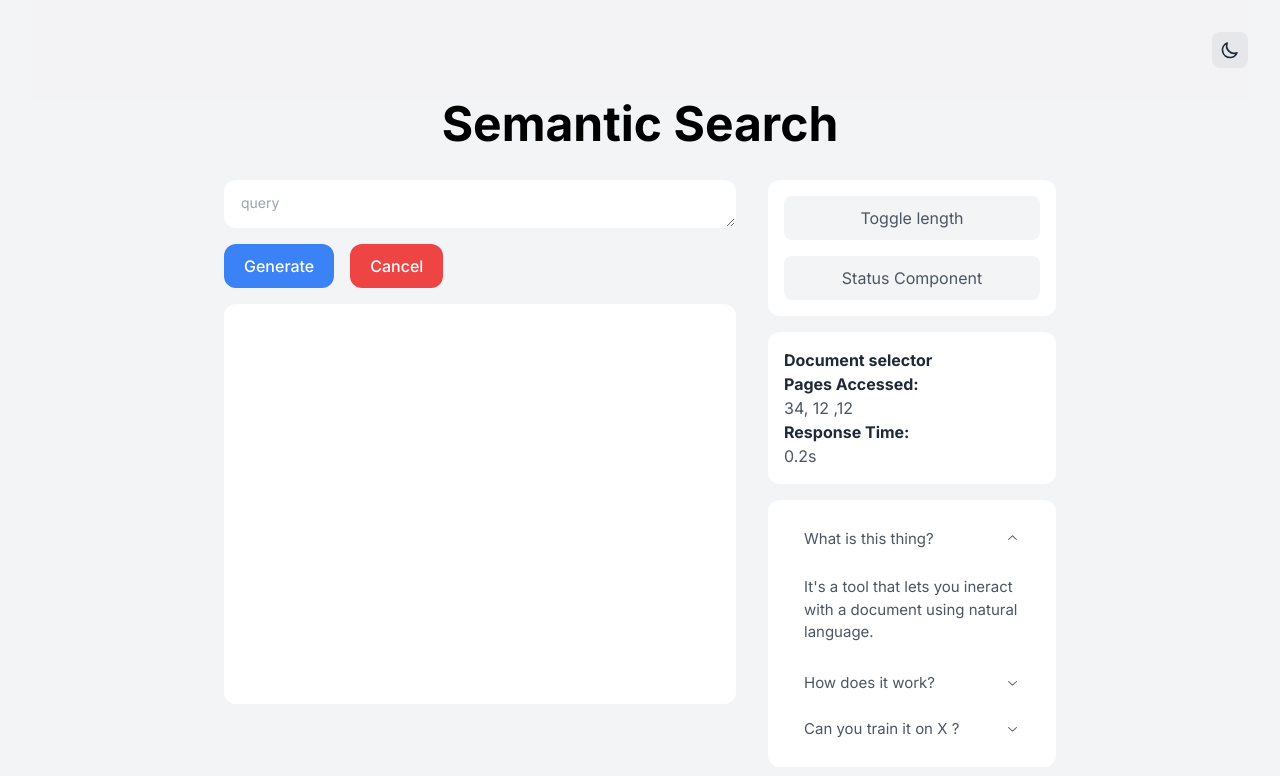
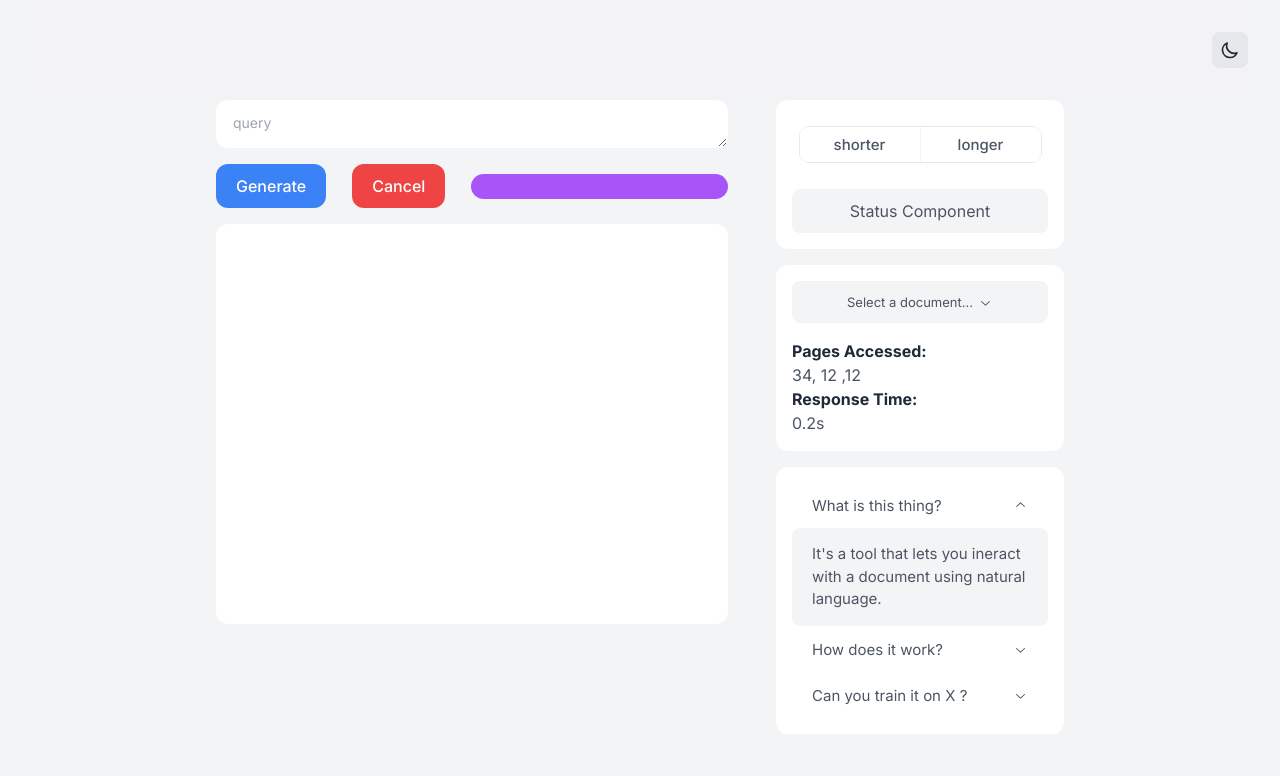
Before and after one commit to beverm2391/semantic-search-frontend-v2, a Next.js app: page / in a window 1280 px wide. Shown: the top 776 px of the page. Built offline with nearby package versions, Linux system fonts and the light colour scheme.

Commit message:
select and shit

```diff
--- a/components/Button.js
+++ /dev/null
@@ -1,9 +0,0 @@
-export default function Button(props) {
-    return (
-        <button className={props.className}>
-            <a href='https://www.beneverman.com'>
-                {props.children}
-            </a>
-        </button>
-    )
-}
--- /dev/null
+++ b/components/ProgressBar.js
@@ -0,0 +1,15 @@
+import React, { useEffect } from 'react';
+import * as Progress from '@radix-ui/react-progress';
+
+const ProgressDemo = (props) => {
+    return (
+        <Progress.Root className="ProgressRoot" value={66}>
+            <Progress.Indicator
+                className="ProgressIndicator"
+                style={{ transform: `translateX(-${100 - props.progress}}%)` }}
+            />
+        </Progress.Root>
+    );
+};
+
+export default ProgressDemo;
--- /dev/null
+++ b/components/Select.js
@@ -0,0 +1,67 @@
+import React from 'react';
+import * as Select from '@radix-ui/react-select';
+import classnames from 'classnames';
+import { CheckIcon, ChevronDownIcon, ChevronUpIcon } from '@radix-ui/react-icons';
+
+const SelectDemo = () => (
+    <Select.Root>
+        <Select.Trigger className="SelectTrigger" aria-label="Food">
+            <Select.Value placeholder="Select a document..." />
+            <Select.Icon className="SelectIcon">
+                <ChevronDownIcon />
+            </Select.Icon>
+        </Select.Trigger>
+        <Select.Portal>
+            <Select.Content className="SelectContent">
+                <Select.ScrollUpButton className="SelectScrollButton">
+                    <ChevronUpIcon />
+                </Select.ScrollUpButton>
+                <Select.Viewport className="SelectViewport">
+                    <Select.Group>
+                        <SelectItem value="apple">Apple</SelectItem>
+                        <SelectItem value="banana">Banana</SelectItem>
+                        <SelectItem value="blueberry">Blueberry</SelectItem>
+                        <SelectItem value="grapes">Grapes</SelectItem>
+                        <SelectItem value="pineapple">Pineapple</SelectItem>
+                    </Select.Group>
+
+                    <Select.Separator className="SelectSeparator" />
+
+                    <Select.Group>
+                        <SelectItem value="aubergine">Aubergine</SelectItem>
+                        <SelectItem value="broccoli">Broccoli</SelectItem>
+                        <SelectItem value="courgette">Courgette</SelectItem>
+                        <SelectItem value="leek">leek</SelectItem>
+                    </Select.Group>
+
+                    <Select.Separator className="SelectSeparator" />
+
+                    <Select.Group>
+                        {/* <Select.Label className="SelectLabel">Meat</Select.Label> */}
+                        <SelectItem value="beef">Beef</SelectItem>
+                        <SelectItem value="chicken">Chicken</SelectItem>
+                        <SelectItem value="lamb">Lamb</SelectItem>
+                        <SelectItem value="pork">Pork</SelectItem>
+                    </Select.Group>
+                </Select.Viewport>
+                <Select.ScrollDownButton className="SelectScrollButton">
+                    <ChevronDownIcon />
+                </Select.ScrollDownButton>
+            </Select.Content>
+        </Select.Portal>
+    </Select.Root>
+);
+
+const SelectItem = React.forwardRef(({ children, className, ...props }, forwardedRef) => {
+    return (
+        <Select.Item className={classnames('SelectItem', className)} {...props} ref={forwardedRef}>
+            <Select.ItemText>{children}</Select.ItemText>
+            <Select.ItemIndicator className="SelectItemIndicator">
+                <CheckIcon />
+            </Select.ItemIndicator>
+        </Select.Item>
+    );
+});
+
+export default SelectDemo;
+SelectItem.displayName = 'SelectItem';
--- /dev/null
+++ b/components/ToggleGroup.js
@@ -0,0 +1,23 @@
+import React from 'react';
+import * as ToggleGroup from '@radix-ui/react-toggle-group';
+
+const ToggleGroupDemo = () => (
+    <ToggleGroup.Root
+        className="ToggleGroup"
+        type="single"
+        defaultValue="center"
+        aria-label="Text alignment"
+    >
+        <ToggleGroup.Item className="ToggleGroupItem" value="left" aria-label="Left aligned">
+            shorter
+        </ToggleGroup.Item>
+        {/* <ToggleGroup.Item className="ToggleGroupItem" value="center" aria-label="Center aligned">
+            <TextAlignCenterIcon />
+        </ToggleGroup.Item> */}
+        <ToggleGroup.Item className="ToggleGroupItem" value="right" aria-label="Right aligned">
+            longer
+        </ToggleGroup.Item>
+    </ToggleGroup.Root>
+);
+
+export default ToggleGroupDemo;
--- a/components/UI.js
+++ b/components/UI.js
@@ -1,6 +1,8 @@
-import Button from './Button'
 import { useState } from 'react'
 import AccordionDemo from './Accordion'
+import ProgressBar from './ProgressBar'
+import ToggleGroupDemo from './ToggleGroup'
+import Select from './Select'
 
 export default function UI() {
     const [query, setQuery] = useState('')
@@ -18,12 +20,13 @@ export default function UI() {
                     />
                 </div>
                 <div className='buttons-container'>
-                    <Button className='bg-blue-500 text-white font-medium py-[10px] px-[20px] rounded-xl hover:scale-[1.01] hover:bg-blue-400 mr-4 dark:bg-blue-800 dark:hover:bg-blue-700'>
+                    <button className='bg-blue-500 text-white font-medium py-[10px] px-[20px] rounded-xl hover:scale-[1.01] hover:bg-blue-400 mr-4 dark:bg-blue-800 dark:hover:bg-blue-700'>
                         Generate
-                    </Button>
-                    <Button className='bg-red-500 text-white font-medium py-[10px] px-[20px] rounded-xl hover:scale-[1.01] hover:bg-red-400 mr-4 dark:bg-red-600 dark:hover:bg-red-500'>
+                    </button>
+                    <button className='bg-red-500 text-white font-medium py-[10px] px-[20px] rounded-xl hover:scale-[1.01] hover:bg-red-400 mr-4 dark:bg-red-600 dark:hover:bg-red-500'>
                         Cancel
-                    </Button>
+                    </button>
+                    <ProgressBar />
                 </div>
                 <div className='output-container'>
                     <p>{query}</p>
@@ -31,24 +34,22 @@ export default function UI() {
             </div>
             <div className='col2 text-gray-600 dark:text-gray-400'>
                 <div className='settings-container flex flex-col'>
-                    <div className='flex justify-center items-center bg-gray-100 py-[10px] px-2 rounded-lg mb-4'>
-                        <p>Toggle length</p>
+                    <div className='flex justify-center items-center py-[10px] px-2 rounded-lg mb-4'>
+                        <ToggleGroupDemo />
                     </div>
                     <div className='flex justify-center items-center bg-gray-100 py-[10px] px-2 rounded-lg'>
                         <p>Status Component</p>
                     </div>
                 </div>
                 <div className='stats-container'>
-                    <h3 className='font-bold text-gray-800 dark:text-gray-200'>
-                        Document selector
-                    </h3>
+                <Select/>
                     <h3 className='font-bold text-gray-800 dark:text-gray-200'>Pages Accessed:</h3>
                     <p>34, 12 ,12</p>
                     <h3 className='font-bold text-gray-800 dark:text-gray-200'>Response Time:</h3>
                     <p>0.2s</p>
                 </div>
                 <div className='instructions-container'>
-                    <AccordionDemo/>
+                    <AccordionDemo />
                 </div>
             </div>
         </div>
--- a/package.json
+++ b/package.json
@@ -12,6 +12,9 @@
     "@next/font": "13.1.1",
     "@radix-ui/react-accordion": "^1.0.1",
     "@radix-ui/react-icons": "^1.1.1",
+    "@radix-ui/react-progress": "^1.0.1",
+    "@radix-ui/react-select": "^1.1.2",
+    "@radix-ui/react-toggle-group": "^1.0.1",
     "classnames": "^2.3.2",
     "daisyui": "^2.46.1",
     "eslint": "8.31.0",
--- a/pages/index.js
+++ b/pages/index.js
@@ -4,7 +4,6 @@ import UI from '../components/UI'
 export default function Home() {
   return (
     <Container>
-      <h1 className='text-black dark:text-white md:text-5xl font-bold mb-8'>Semantic Search</h1>
       <UI/>
     </Container>
   )
--- a/styles/globals.css
+++ b/styles/globals.css
@@ -64,7 +64,7 @@ a {
 .main-container {
   display: flex;
   flex-direction: row;
-  gap: 2rem;
+  gap: 3rem;
   margin: 0 auto;
   justify-content: center;
   width: 100%;
@@ -105,7 +105,10 @@ a {
 }
 
 .buttons-container {
-  gap: 1rem;
+  display: flex;
+  flex-direction: row;
+  align-items: center;
+  gap: 10px;
 }
 
 .output-container {
@@ -141,23 +144,13 @@ a {
   overflow-wrap: break-word;
 }
 
-/* ! ACCORDIAN */
+/* ! ACCORDIAN ------------------------------------ */
 /* reset */
-
-.AccordianWrapper button, .AccordianWrapper h3 {
-    all: unset;
-    --mauve6 : #f5f5f7;
-    --mauve2 : #f0f0f2;
-    --mauve11 : #8c8c8c;
-    --mauve12 : #e0e0e0;
-    --violet11 : #3d3d3d;
-    --blackA4 : rgba(0, 0, 0, 0.04);
-}
 
 .AccordionRoot {
     border-radius: 6px;
     width: 100%;
-    background-color: var(--mauve6);
+    @apply bg-white dark:bg-gray-800;
     box-shadow: 0 2px 10px var(--blackA4);
 }
 
@@ -211,7 +204,7 @@ a {
     overflow: hidden;
     font-size: 15px;
     color: var(--mauve11);
-    background-color: var(--mauve2);
+    @apply bg-gray-100 rounded-lg;
 }
 
 .AccordionContent[data-state='open'] {
@@ -254,3 +247,179 @@ a {
         height: 0;
     }
 }
+
+/* ! PROFRESS BAR --------------------------------------- */
+
+.ProgressRoot {
+  --blackA9: rgba(0, 0, 0, 0.09);
+  position: relative;
+  overflow: hidden;
+  background: var(--blackA9);
+  border-radius: 99999px;
+  width: 100%;
+  height: 25px;
+
+  /* Fix overflow clipping in Safari */
+  /* https://gist.github.com/domske/b66047671c780a238b51c51ffde8d3a0 */
+  transform: translateZ(0);
+}
+
+.ProgressIndicator {
+  background-color: theme('colors.purple.500');
+  width: 100%;
+  height: 100%;
+  transition: transform 660ms cubic-bezier(0.65, 0, 0.35, 1);
+}
+
+/* ! TOGGLE GROUP -------------------- */
+
+/* .ToggleGroupWrapper button {
+  all: unset;
+} */
+.ToggleGroup {
+  display: inline-flex;
+  background-color: theme('colors.gray.100');
+  border: 1.5px solid theme('colors.gray.200');
+  /* box-shadow: 0 2px 10px theme('colors.gray.800'); */
+  border-radius: 10px;
+}
+
+.ToggleGroupItem {
+  background-color: white;
+  color: theme('colors.gray.600');
+  height: 35px;
+  width: 120px;
+  display: flex;
+  font-size: 15px;
+  line-height: 1;
+  align-items: center;
+  justify-content: center;
+  margin-left: 1px;
+  @apply font-medium
+}
+
+.ToggleGroupItem:first-child {
+  margin-left: 0;
+  border-top-left-radius: 8px;
+  border-bottom-left-radius: 8px;
+}
+.ToggleGroupItem:last-child {
+  border-top-right-radius: 8px;
+  border-bottom-right-radius: 8px;
+}
+.ToggleGroupItem:hover {
+  background-color: theme('colors.gray.100');
+}
+.ToggleGroupItem[data-state='on'] {
+  background-color: theme('colors.purple.500');
+  color: theme('colors.white');
+}
+.ToggleGroupItem:focus {
+  position: relative;
+  /* box-shadow: 0 0 0 2px black; */
+}
+
+/* !SELECT ------------------------------------ */
+
+
+/* reset */
+/* button {
+  all: unset;
+} */
+
+.SelectTrigger {
+  display: inline-flex;
+  align-items: center;
+  justify-content: center;
+  /* border-radius: 4px; */
+  padding: 0 15px;
+  font-size: 13px;
+  line-height: 1;
+  height: 42px;
+  gap: 5px;
+  color: theme('colors.gray.600');
+  width: 100%;
+  @apply mb-4 bg-gray-100 rounded-lg
+}
+.SelectTrigger:focus {
+  /* box-shadow: 0 0 0 2px black; */
+}
+.SelectTrigger[data-placeholder] {
+  color: var(--violet9);
+}
+
+.SelectIcon {
+  color: Var(--violet11);
+}
+
+.SelectContent {
+  overflow: hidden;
+  background-color: white;
+  border-radius: 6px;
+  box-shadow: 0px 10px 38px -10px rgba(22, 23, 24, 0.35), 0px 10px 20px -15px rgba(22, 23, 24, 0.2);
+  width: 100%;
+}
+
+.SelectViewport {
+  padding: 5px;
+}
+
+.SelectItem {
+  font-size: 13px;
+  line-height: 1;
+  color: theme('colors.purple.500');
+  border-radius: 3px;
+  display: flex;
+  align-items: center;
+  height: 25px;
+  padding: 0 35px 0 25px;
+  position: relative;
+  user-select: none;
+  width: 280px;
+}
+.SelectItem:hover {
+  background-color: theme('colors.gray.100');
+  outline: none;
+  cursor: pointer;
+}
+.SelectItem[data-disabled] {
+  color: var(--mauve8);
+  pointer-events: none;
+}
+.selectItem[data-highlighted] {
+  background-color: theme('colors.purple.500');
+  color: theme('colors.white');
+  outline: none;
+}
+
+.SelectLabel {
+  padding: 0 25px;
+  font-size: 12px;
+  line-height: 25px;
+  color: var(--mauve11);
+}
+
+.SelectSeparator {
+  height: 1px;
+  background-color: var(--violet6);
+  margin: 5px;
+}
+
+.SelectItemIndicator {
+  position: absolute;
+  left: 0;
+  width: 25px;
+  display: inline-flex;
+  align-items: center;
+  justify-content: center;
+}
+
+.SelectScrollButton {
+  display: flex;
+  align-items: center;
+  justify-content: center;
+  height: 25px;
+  background-color: white;
+  color: var(--violet11);
+  cursor: default;
+}
```
Also changed, not shown: 1 other file (tests, documents, lock files or other folders).
